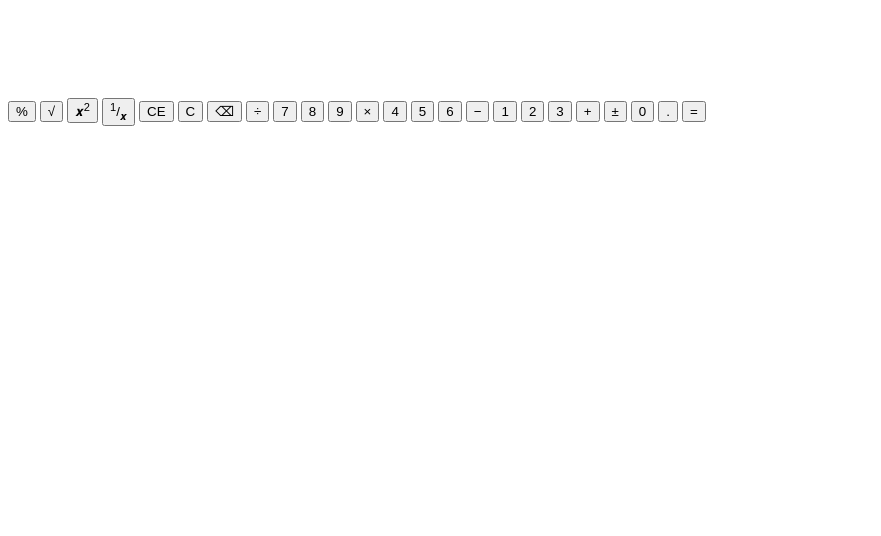
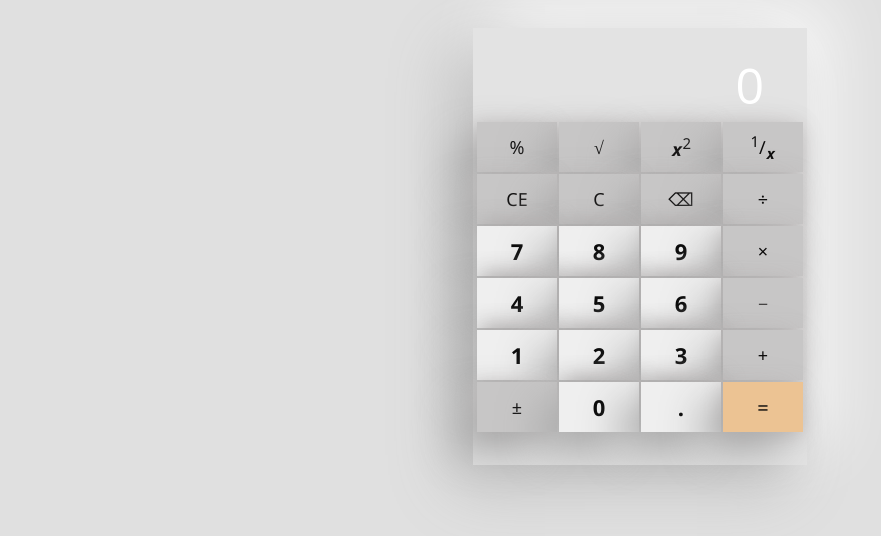
Before and after one commit to smjahin/Calculator, a plain HTML site: page index.html in a window 1280 px wide. Shown: the whole page, without its empty margins (0-881 px from the left). Drawn offline with nearby package versions, Linux system fonts and the light colour scheme.

Commit message:
Update index.html

```diff
--- a/index.html
+++ b/index.html
@@ -5,7 +5,7 @@
     <meta http-equiv="X-UA-Compatible" content="IE=edge">
     <meta name="viewport" content="width=device-width, initial-scale=1.0">
     <title>Document</title>
-    <link rel="stylesheet" href="tt.css">
+    <link rel="stylesheet" href="style.css">
 </head>
 <body>
     <!--
```
